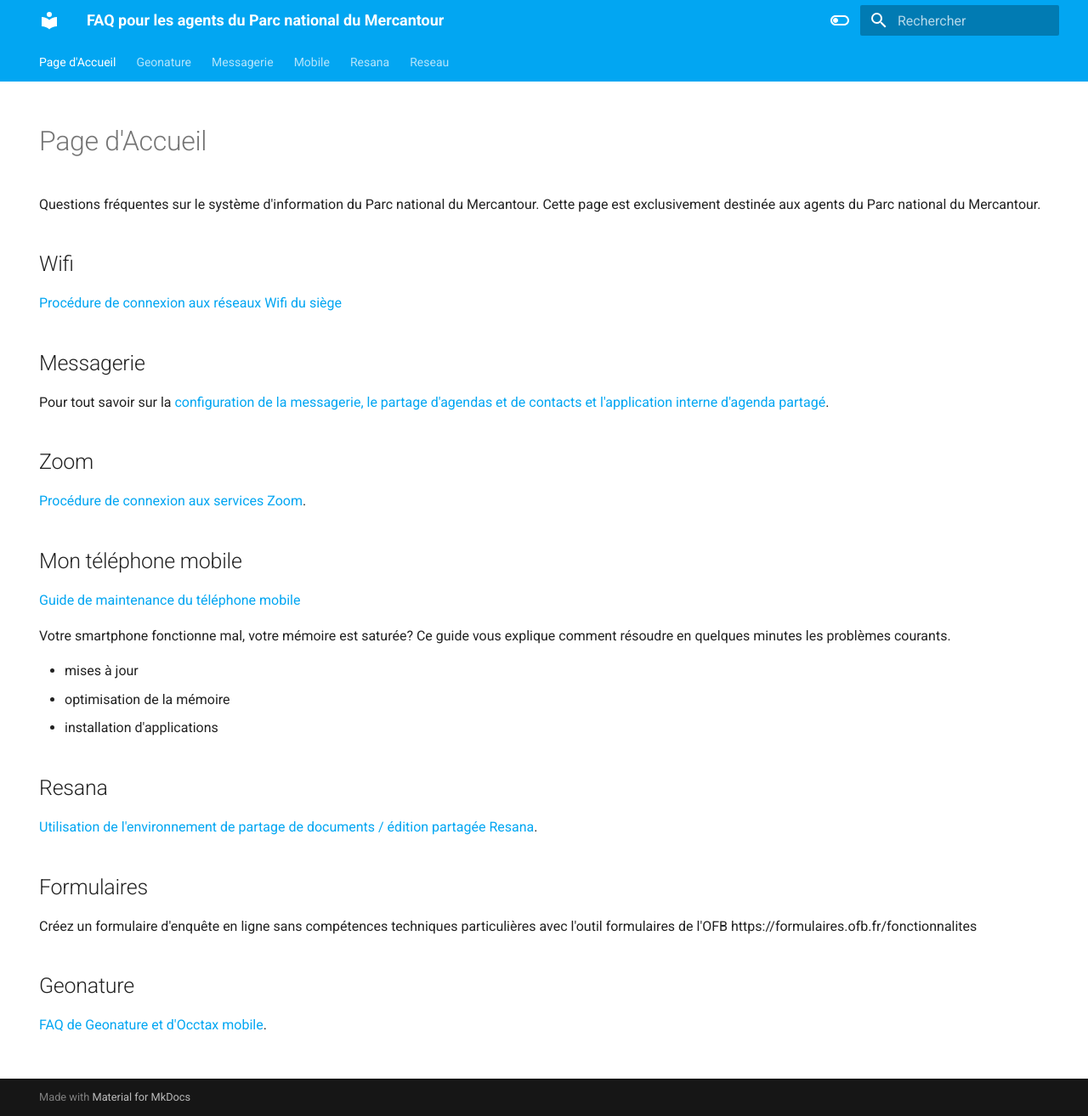
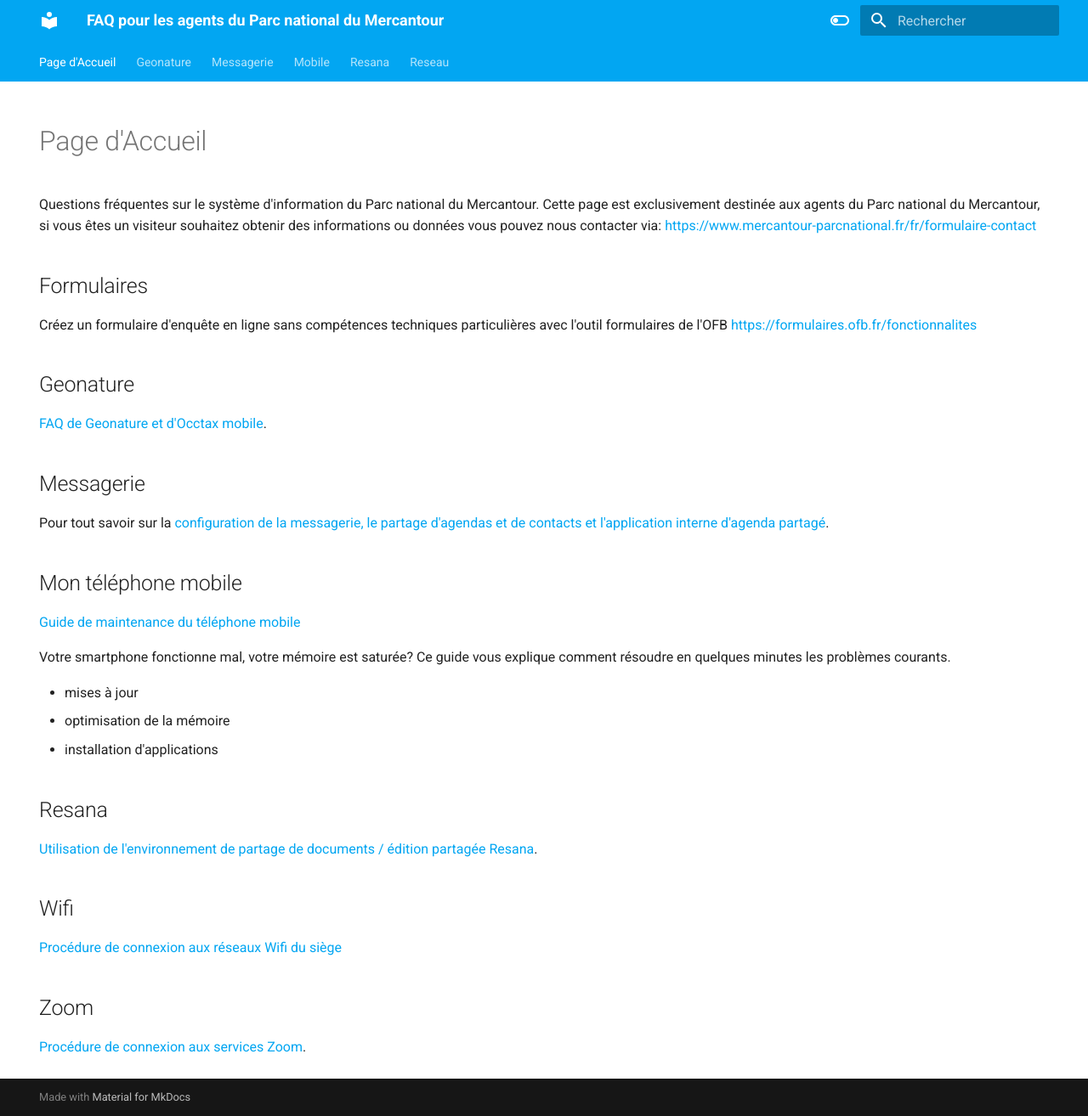
Before and after one commit to PnMercantour/faq, an MkDocs documentation site: the page built from docs/index.md, in a window 1280 px wide and 1314 px high. Shown: the whole window at 85% size. Built offline with MkDocs 1.6.1 and Material for MkDocs 9.7.7, drawn with Linux system fonts in a browser that asks for light colours.

```diff
--- a/docs/index.md
+++ b/docs/index.md
@@ -7,19 +7,23 @@ hide:
 ---
 
 Questions fréquentes sur le système d'information du Parc national du Mercantour.
-Cette page est exclusivement destinée aux agents du Parc national du Mercantour.
+Cette page est exclusivement destinée aux agents du Parc national du Mercantour, si vous êtes un visiteur souhaitez obtenir des informations ou données vous pouvez nous contacter via:
+[https://www.mercantour-parcnational.fr/fr/formulaire-contact](https://www.mercantour-parcnational.fr/fr/formulaire-contact)
 
-## Wifi
 
-[Procédure de connexion aux réseaux Wifi du siège](./reseau/README.md)
+## Formulaires
+
+Créez un formulaire d'enquête en ligne sans compétences techniques particulières avec l'outil formulaires de l'OFB
+[https://formulaires.ofb.fr/fonctionnalites](https://formulaires.ofb.fr/fonctionnalites)
+
+
+## Geonature
+
+[FAQ de Geonature et d'Occtax mobile](./geonature/README.md).
 
 ## Messagerie
 
 Pour tout savoir sur la [configuration de la messagerie, le partage d'agendas et de contacts et l'application interne d'agenda partagé](./messagerie/README.md).
-
-## Zoom
-
-[Procédure de connexion aux services Zoom](./messagerie/Zoom.md).
 
 ## Mon téléphone mobile
 
```
Also changed, not shown: other parts of docs/index.md (+5 -5 lines), README.md (+1 -1 lines), docs/mobile/README.md (+2 -2 lines).
